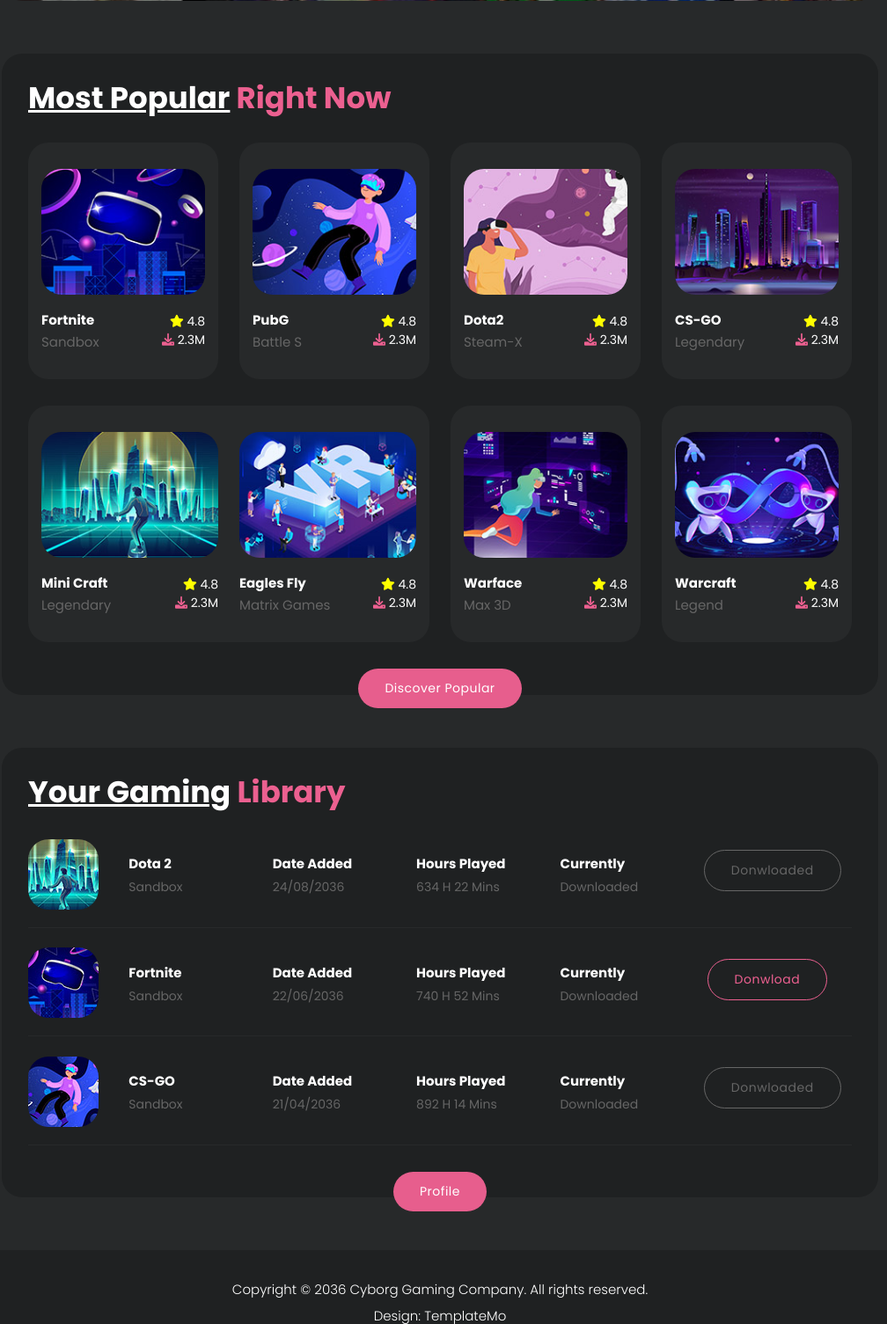
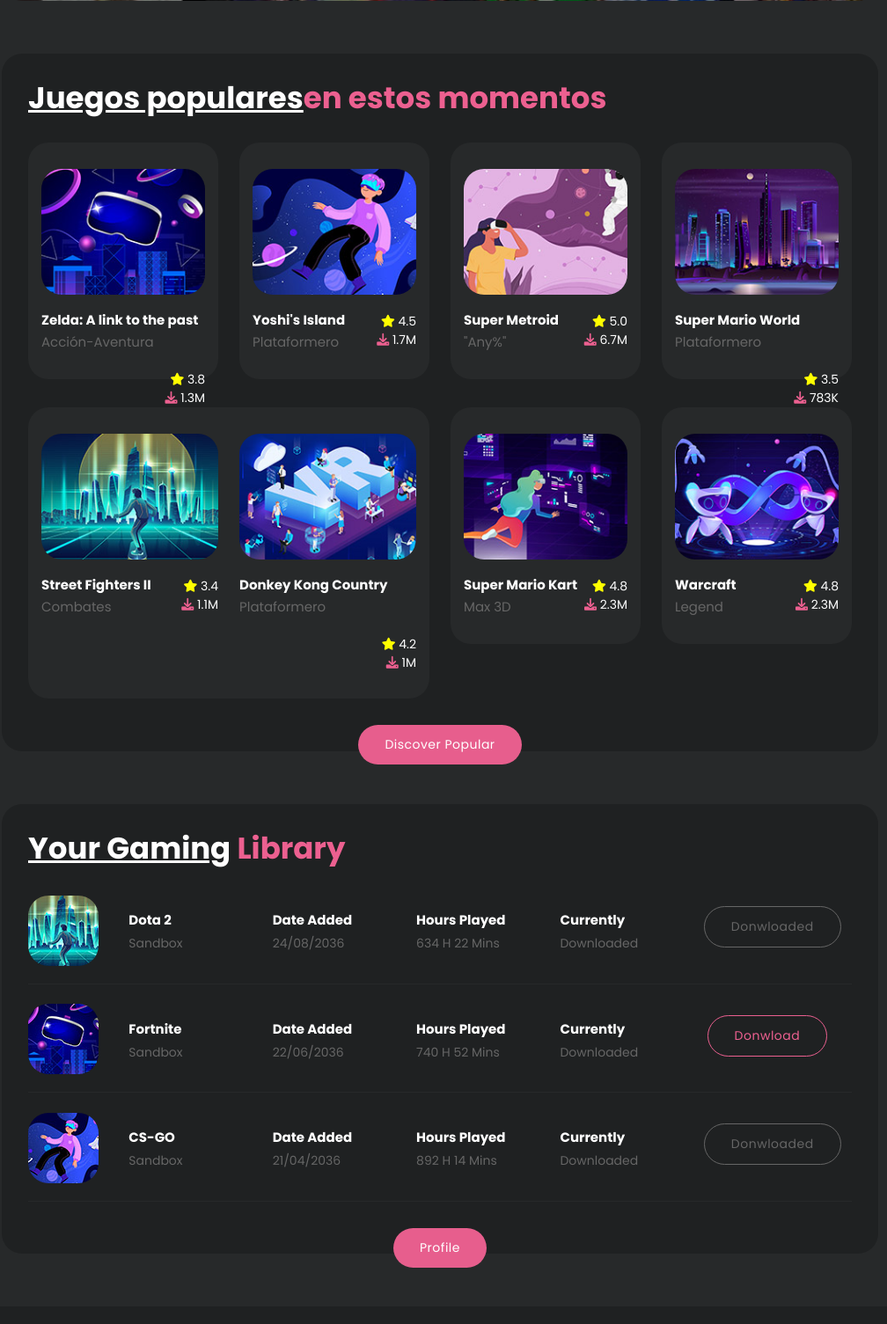
Before and after one commit to Therealdavi836/Proyecto_IngSw1, a Django app: page / in a window 1280 px wide. Shown: the part 669-2174 px from the top of the page at 88% size, without its empty margins (140-1148 px from the left). Run offline with Django 5.2, Linux system fonts and the light colour scheme; some libraries are stand-ins or nearby versions.

Commit message:
Se agregan algunos videojuegos

```diff
--- a/templates/index.html
+++ b/templates/index.html
@@ -120,46 +120,46 @@
             <div class="row">
               <div class="col-lg-12">
                 <div class="heading-section">
-                  <h4><em>Most Popular</em> Right Now</h4>
+                  <h4><em>Juegos populares</em>en estos momentos</h4>
                 </div>
                 <div class="row">
                   <div class="col-lg-3 col-sm-6">
                     <div class="item">
                       <img src="{% static 'assets/images/popular-01.jpg' %}" alt="">
-                      <h4>Fortnite<br><span>Sandbox</span></h4>
+                      <h4>Zelda: A link to the past<br><span>Acción-Aventura</span></h4>
                       <ul>
-                        <li><i class="fa fa-star"></i> 4.8</li>
-                        <li><i class="fa fa-download"></i> 2.3M</li>
+                        <li><i class="fa fa-star"></i> 3.8</li>
+                        <li><i class="fa fa-download"></i> 1.3M</li>
                       </ul>
                     </div>
                   </div>
                   <div class="col-lg-3 col-sm-6">
                     <div class="item">
                       <img src="{% static 'assets/images/popular-02.jpg' %}" alt="">
-                      <h4>PubG<br><span>Battle S</span></h4>
+                      <h4>Yoshi's Island<br><span>Plataformero</span></h4>
                       <ul>
-                        <li><i class="fa fa-star"></i> 4.8</li>
-                        <li><i class="fa fa-download"></i> 2.3M</li>
+                        <li><i class="fa fa-star"></i> 4.5</li>
+                        <li><i class="fa fa-download"></i> 1.7M</li>
                       </ul>
                     </div>
                   </div>
                   <div class="col-lg-3 col-sm-6">
                     <div class="item">
                       <img src="{% static 'assets/images/popular-03.jpg' %}" alt="">
-                      <h4>Dota2<br><span>Steam-X</span></h4>
+                      <h4>Super Metroid<br><span>"Any%"</span></h4>
                       <ul>
-                        <li><i class="fa fa-star"></i> 4.8</li>
-                        <li><i class="fa fa-download"></i> 2.3M</li>
+                        <li><i class="fa fa-star"></i> 5.0</li>
+                        <li><i class="fa fa-download"></i> 6.7M</li>
                       </ul>
                     </div>
                   </div>
                   <div class="col-lg-3 col-sm-6">
                     <div class="item">
                       <img src="{% static 'assets/images/popular-04.jpg' %}" alt="">
-                      <h4>CS-GO<br><span>Legendary</span></h4>
+                      <h4>Super Mario World<br><span>Plataformero</span></h4>
                       <ul>
-                        <li><i class="fa fa-star"></i> 4.8</li>
-                        <li><i class="fa fa-download"></i> 2.3M</li>
+                        <li><i class="fa fa-star"></i> 3.5</li>
+                        <li><i class="fa fa-download"></i> 783K</li>
                       </ul>
                     </div>
                   </div>
@@ -169,20 +169,20 @@
                         <div class="col-lg-6 col-sm-6">
                           <div class="item inner-item">
                             <img src="{% static 'assets/images/popular-05.jpg' %}" alt="">
-                            <h4>Mini Craft<br><span>Legendary</span></h4>
+                            <h4>Street Fighters II<br><span>Combates</span></h4>
                             <ul>
-                              <li><i class="fa fa-star"></i> 4.8</li>
-                              <li><i class="fa fa-download"></i> 2.3M</li>
+                              <li><i class="fa fa-star"></i> 3.4</li>
+                              <li><i class="fa fa-download"></i> 1.1M</li>
                             </ul>
                           </div>
                         </div>
                         <div class="col-lg-6 col-sm-6">
                           <div class="item">
                             <img src="{% static 'assets/images/popular-06.jpg' %}" alt="">
-                            <h4>Eagles Fly<br><span>Matrix Games</span></h4>
+                            <h4>Donkey Kong Country<br><span>Plataformero</span></h4>
                             <ul>
-                              <li><i class="fa fa-star"></i> 4.8</li>
-                              <li><i class="fa fa-download"></i> 2.3M</li>
+                              <li><i class="fa fa-star"></i> 4.2</li>
+                              <li><i class="fa fa-download"></i> 1M</li>
                             </ul>
                           </div>
                         </div>
@@ -192,7 +192,7 @@
                   <div class="col-lg-3 col-sm-6">
                     <div class="item">
                       <img src="{% static 'assets/images/popular-07.jpg' %}" alt="">
-                      <h4>Warface<br><span>Max 3D</span></h4>
+                      <h4>Super Mario Kart<br><span>Max 3D</span></h4>
                       <ul>
                         <li><i class="fa fa-star"></i> 4.8</li>
                         <li><i class="fa fa-download"></i> 2.3M</li>
```
